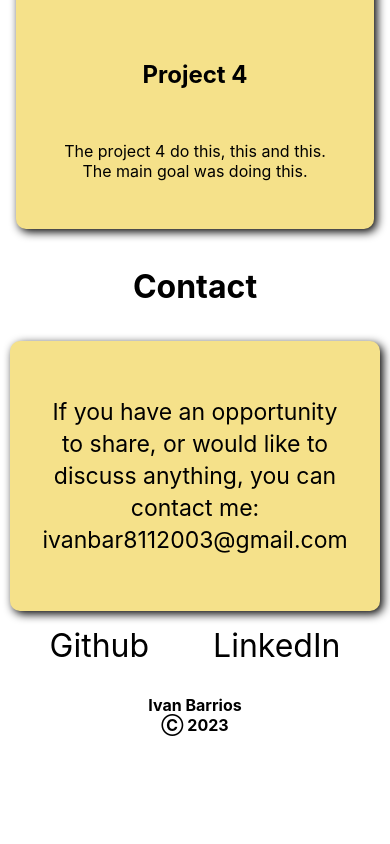
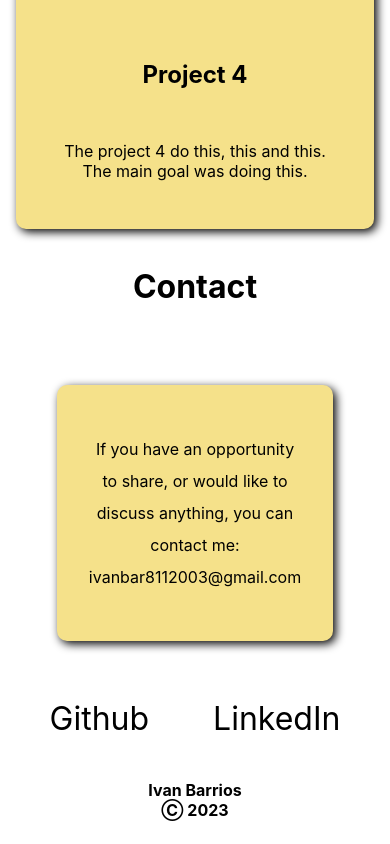
Before and after one commit to ivan-barrios/my-portfolio, a React (Create React App) app: page / in a window 390 px wide. Shown: the part 3114-3958 px from the top of the page. Before the commit the page ends 3897 px from the top, so only its background shows below. Built offline with nearby package versions, Linux system fonts and the light colour scheme.

Commit message:
navbar hover updated

```diff
--- a/src/components/styles/contact.css
+++ b/src/components/styles/contact.css
@@ -1,11 +1,11 @@
 .contact {
-    height: 60vh;
+    height: 70vh;
     padding: 0 2rem ;
     display: flex;
     flex-direction: column;
     justify-content: space-between;
     align-items: center;
-    padding-bottom: 2rem;
+    padding-bottom: .5rem;
 }
 
 .text {
@@ -13,6 +13,7 @@
     border-radius: 10px;
     box-shadow: 3px 3px 10px black;
     padding: 2rem;
+    margin: 2rem;
     max-width: 500px;
     font-size: 23px;
     line-height: 2rem;
@@ -50,3 +51,9 @@
 .copyright {
     font-weight: bold;
 }
+
+@media (max-width: 600px) {
+    .text {
+        font-size: 16px;
+    }
+}
--- a/src/components/styles/navbar.css
+++ b/src/components/styles/navbar.css
@@ -42,6 +42,7 @@ nav {
 }
 
 .header-links > li > a {
+    position: relative;
     display: flex;
     align-items: center;
     height: 100%;
@@ -50,6 +51,21 @@ nav {
     font-weight: bold;
     font-size: 1.4rem;
     transition: color .3s ease;
+}
+.header-links > li > a::before {
+    content: "";
+    position: absolute;
+    right: 0;
+    bottom: 10px;
+    width: 0;
+    height: 3px;
+    background-color: #facf0f;
+    transition: width 0.25s ease-out;
+}
+.header-links > li > a:hover::before {
+    width: 100%;
+    left: 0;
+    right: auto;
 }
 .header-links > li > a:hover {
     color: #facf0f;
```
